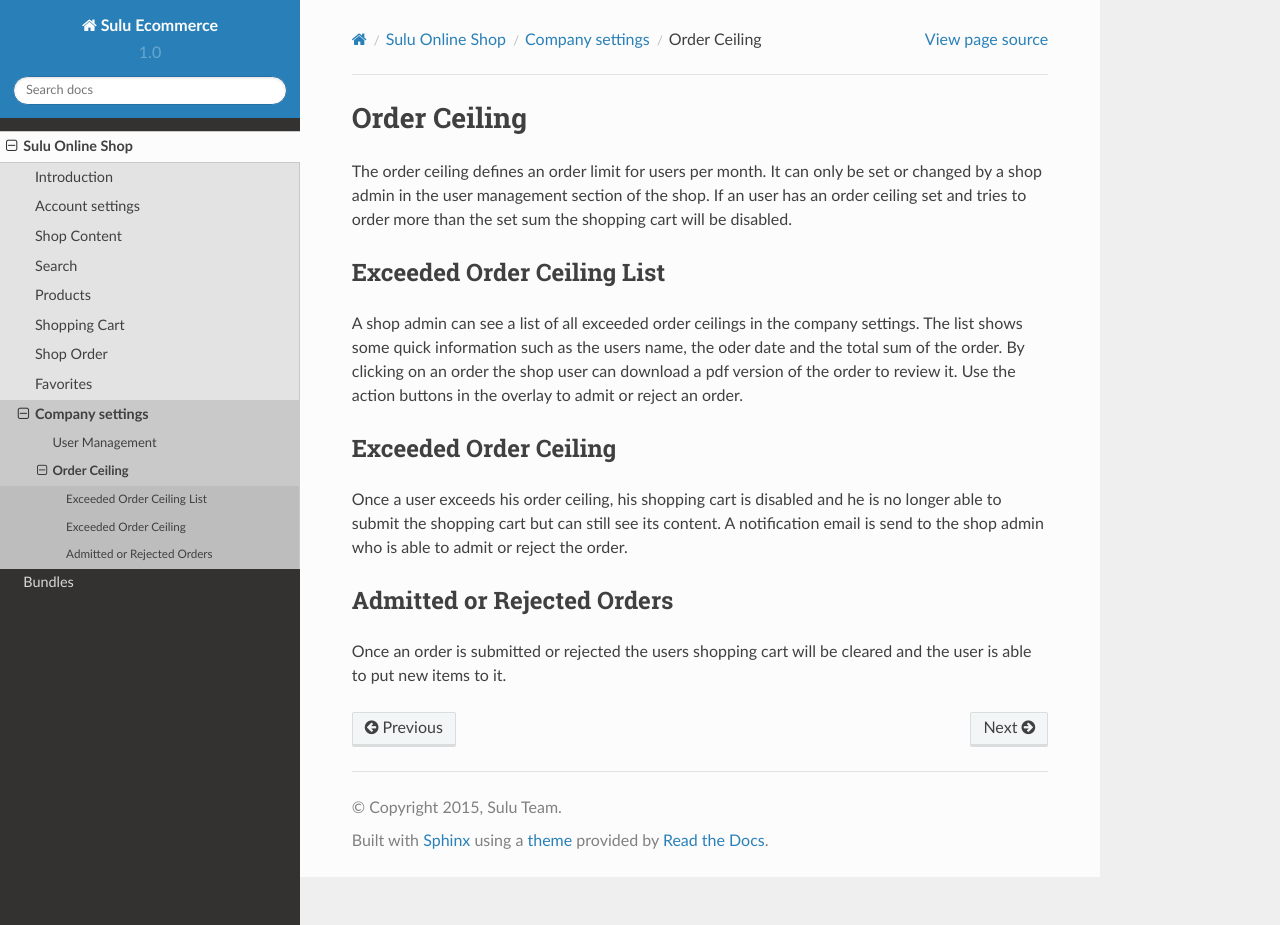
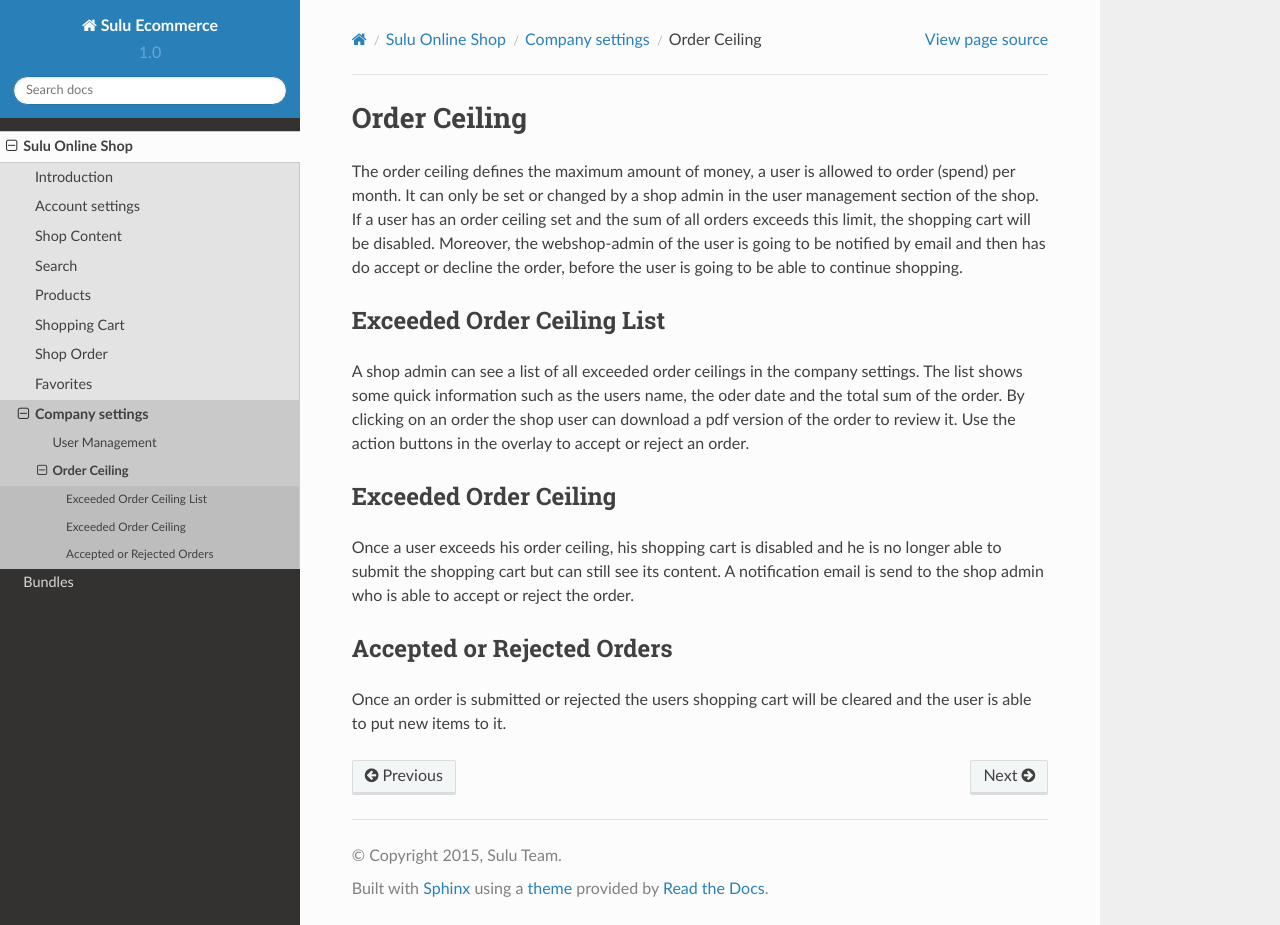
Before and after one commit to sulu/sulu-ecommerce-docs, a Sphinx documentation site: the page built from docs/shop/companysettings/orderlimits.rst, in a window 1280 px wide and 925 px high. Built offline with Sphinx 7.4.7 and the Read the Docs theme 2.0.0, drawn with Linux system fonts in a browser that asks for light colours.

Commit message:
fixed typos

```diff
--- a/docs/shop/companysettings/orderlimits.rst
+++ b/docs/shop/companysettings/orderlimits.rst
@@ -1,10 +1,13 @@
 Order Ceiling
 =============
 
-The order ceiling defines an order limit for users per month. It can only be set
-or changed by a shop admin in the user management section of the shop. If an
-user has an order ceiling set and tries to order more than the set sum the shopping
-cart will be disabled.
+The order ceiling defines the maximum amount of money, a user is allowed to
+order (spend) per month. It can only be set or changed by a shop admin in the
+user management section of the shop. If a user has an order ceiling set and
+the sum of all orders exceeds this limit, the shopping cart will be disabled.
+Moreover, the webshop-admin of the user is going to be notified by email and
+then has do accept or decline the order, before the user is going to be able
+to continue shopping.
 
 Exceeded Order Ceiling List
 ---------------------------
@@ -13,17 +16,17 @@
 settings. The list shows some quick information such as the users name, the
 oder date and the total sum of the order. By clicking on an order the shop
 user can download a pdf version of the order to review it. Use the action
-buttons in the overlay to admit or reject an order.
+buttons in the overlay to accept or reject an order.
 
 Exceeded Order Ceiling
 ----------------------
 
 Once a user exceeds his order ceiling, his shopping cart is disabled and he is
 no longer able to submit the shopping cart but can still see its content. A
-notification email is send to the shop admin who is able to admit or reject the
+notification email is send to the shop admin who is able to accept or reject the
 order.
 
-Admitted or Rejected Orders
+Accepted or Rejected Orders
 ---------------------------
 
 Once an order is submitted or rejected the users shopping cart will be cleared
```
